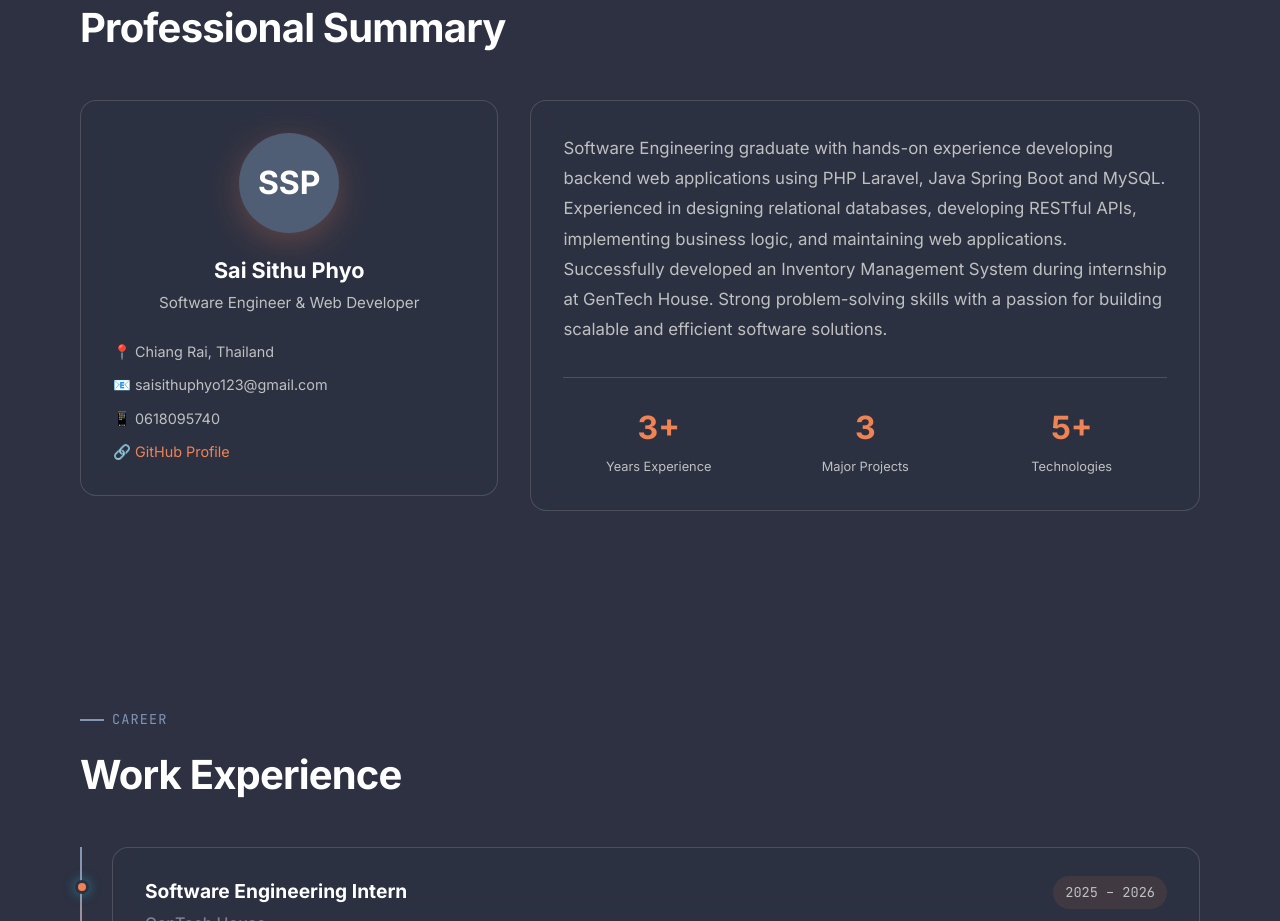
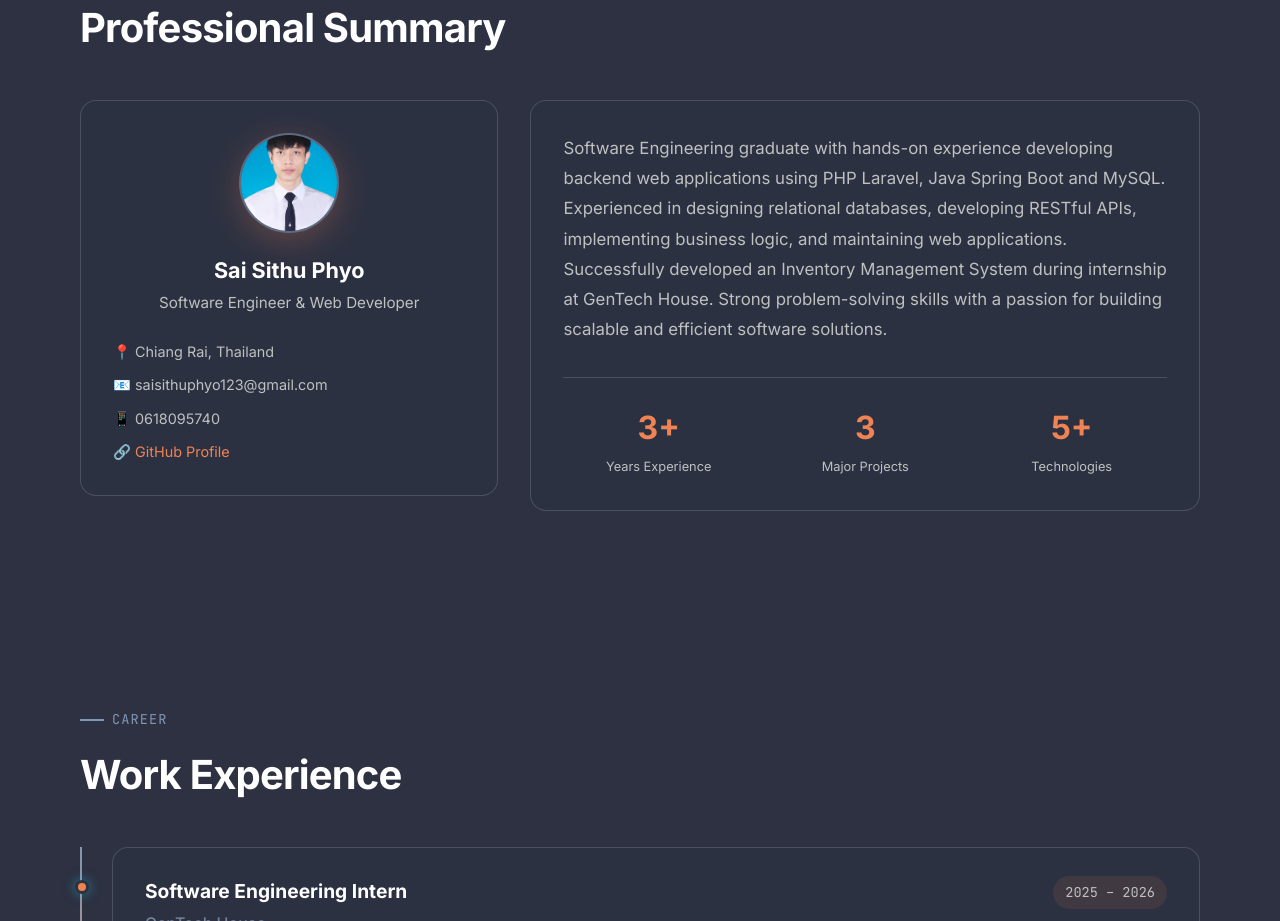
Before and after one commit to VIKHADR1/sai-sithu-portfolio, a Vue app: page / in a window 1280 px wide. Shown: the part 940-1861 px from the top of the page. Built offline with nearby package versions, Linux system fonts and the light colour scheme.

Commit message:
add profile

```diff
--- a/src/components/AboutSection.vue
+++ b/src/components/AboutSection.vue
@@ -1,5 +1,6 @@
 <script setup lang="ts">
 import { profile } from '@/data/portfolio'
+import profileAvatar from '@/assets/logo.svg'
 </script>
 
 <template>
@@ -22,7 +23,7 @@ import { profile } from '@/data/portfolio'
           class="about-card glass-card"
         >
           <div class="avatar">
-            <span>{{ profile.name.split(' ').map((n) => n[0]).join('') }}</span>
+            <img :src="profile.avatar || profileAvatar" :alt="profile.name" />
           </div>
           <h3>{{ profile.name }}</h3>
           <p class="subtitle">{{ profile.title }}</p>
@@ -81,14 +82,21 @@ import { profile } from '@/data/portfolio'
   height: 100px;
   margin: 0 auto 1.25rem;
   border-radius: 50%;
-  background: var(--gradient-hero);
+  background: var(--color-bg-elevated);
   display: flex;
   align-items: center;
   justify-content: center;
-  font-size: 2rem;
-  font-weight: 700;
-  color: #fff;
+  overflow: hidden;
   box-shadow: 0 8px 32px rgba(239, 131, 84, 0.28);
+  border: 2px solid rgba(255, 255, 255, 0.08);
+}
+
+.avatar img {
+  width: 108%;
+  height: 128%;
+  object-fit: cover;
+  object-position: center 32%;
+  display: block;
 }
 
 .about-card h3 {
--- a/src/data/portfolio.ts
+++ b/src/data/portfolio.ts
@@ -1,5 +1,6 @@
 export const profile = {
   name: 'Sai Sithu Phyo',
+  avatar: '/src/assets/Profile-Photo.JPG',
   title: 'Software Engineer & Web Developer',
   location: 'Chiang Rai, Thailand',
   address: 'Fa-thi soi-8',
```
Also changed, not shown: src/assets/Profile-Photo.JPG (added).
